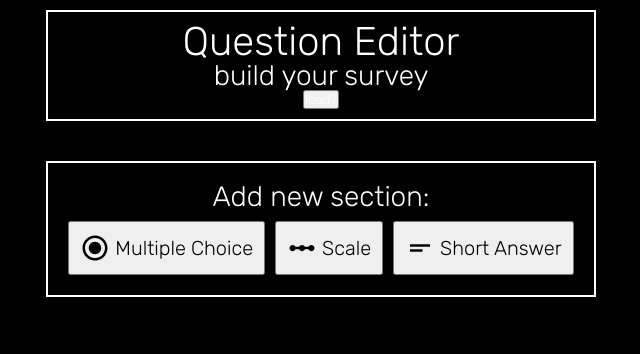
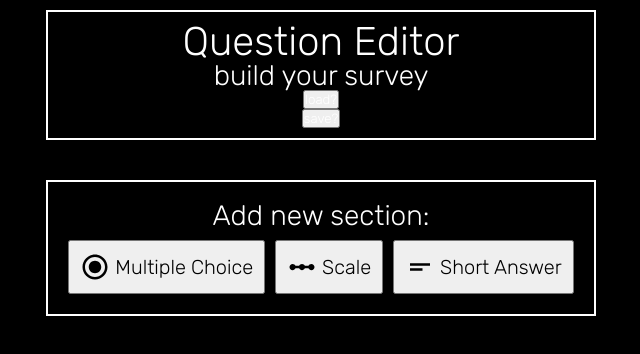
Before and after one commit to klalicki/mini-survey, a Next.js app: page /edit in a window 1280 px wide. Shown: the top 354 px of the page, without its empty margins (319-959 px from the left). Built offline with nearby package versions, Linux system fonts and the light colour scheme.

Commit message:
implements demo of load and save functionality

```diff
--- a/components/SectionList/SectionList.tsx
+++ b/components/SectionList/SectionList.tsx
@@ -3,7 +3,7 @@ import { AddSections } from "../AddSections/AddSections";
 import SectionSort from "../SectionSort/SectionSort";
 import { SectionListContext } from "@/contexts/SectionListContext";
 const SectionList = () => {
-  const { loadFromServer } = useContext(SectionListContext);
+  const { loadFromServer, saveToServer } = useContext(SectionListContext);
   return (
     <div className="app-wrapper">
       <div className="eq-container centered">
@@ -16,6 +16,13 @@ const SectionList = () => {
             }}
           >
             load?
+          </button>
+          <button
+            onClick={() => {
+              saveToServer("65255b40ff6671ff63e67b54");
+            }}
+          >
+            save?
           </button>
         </div>
       </div>
--- a/contexts/SectionListContext.tsx
+++ b/contexts/SectionListContext.tsx
@@ -13,6 +13,7 @@ type SectionListContextValues = {
   updateSectionMerge: Function;
   deleteSection: Function;
   loadFromServer: Function;
+  saveToServer: Function;
 };
 const defaultValues: SectionListContextValues = {
   sectionList: [],
@@ -25,6 +26,7 @@ const defaultValues: SectionListContextValues = {
   updateSectionMerge: () => {},
   deleteSection: () => {},
   loadFromServer: () => {},
+  saveToServer: () => {},
 };
 export const SectionListContext = createContext(defaultValues);
 export const SectionListWrapper = (props: PropsWithChildren) => {
@@ -105,13 +107,24 @@ export const SectionListWrapper = (props: PropsWithChildren) => {
     });
     moveSection(initialIndex, targetIndex);
   };
-
+  const saveToServer = async (id: string) => {
+    try {
+      axios.put(
+        "/api/survey/edit",
+        { surveyData: sectionList },
+        { params: { id: id } }
+      );
+    } catch (error) {
+      console.log(error);
+    }
+  };
   const loadFromServer = async (id: string) => {
     try {
       const newData = await axios.get(`/api/survey/edit`, {
         params: { id: id },
       });
-      console.log(newData);
+
+      setSectionList(newData.data);
     } catch (error) {
       console.log(error);
     }
@@ -129,6 +142,7 @@ export const SectionListWrapper = (props: PropsWithChildren) => {
         updateSectionMerge,
         deleteSection,
         loadFromServer,
+        saveToServer,
       }}
     >
       {props.children}
--- a/pages/api/survey/edit.ts
+++ b/pages/api/survey/edit.ts
@@ -26,10 +26,14 @@ export default async function handler(
     //   res.status(200).json({ id: result });
     // }
   } else if (req.method === "PUT") {
+    console.log("put mothed");
+    console.log(req.body);
     if (!req.query.id) {
       res.status(404).send("invalid query");
     }
-    await updateSurvey(req.query.id as string, req.body.surveyData);
+    await updateSurvey(req.query.id as string, {
+      sections: req.body.surveyData,
+    });
     res.status(200).send("successfully updated?");
   } else {
     res
--- a/pages/edit.tsx
+++ b/pages/edit.tsx
@@ -1,7 +1,11 @@
 "use client";
 import { SectionListWrapper } from "@/contexts/SectionListContext";
 import SectionList from "@/components/SectionList/SectionList";
+import { useRouter } from "next/router";
 const EditPage = () => {
+  const router = useRouter();
+  const queryID = Object.keys(router.query)[0];
+  console.log(queryID);
   return (
     <main>
       <SectionListWrapper>
--- a/types/SectionTypes.ts
+++ b/types/SectionTypes.ts
@@ -28,8 +28,8 @@ export const CreateBlankSection = (type?: string): SurveySection => {
 };
 
 export type SurveyDataset = {
-  title: string;
-  description: string;
+  title?: string;
+  description?: string;
   sections: Array<SurveySection>;
 };
 
```
